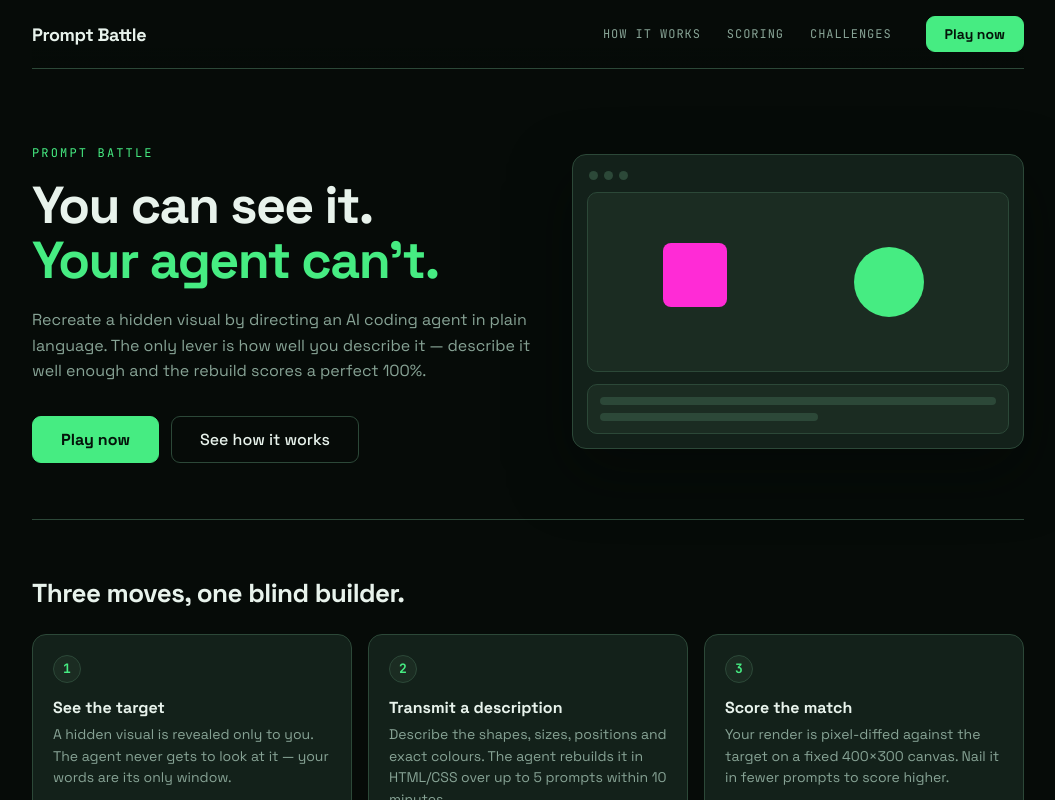
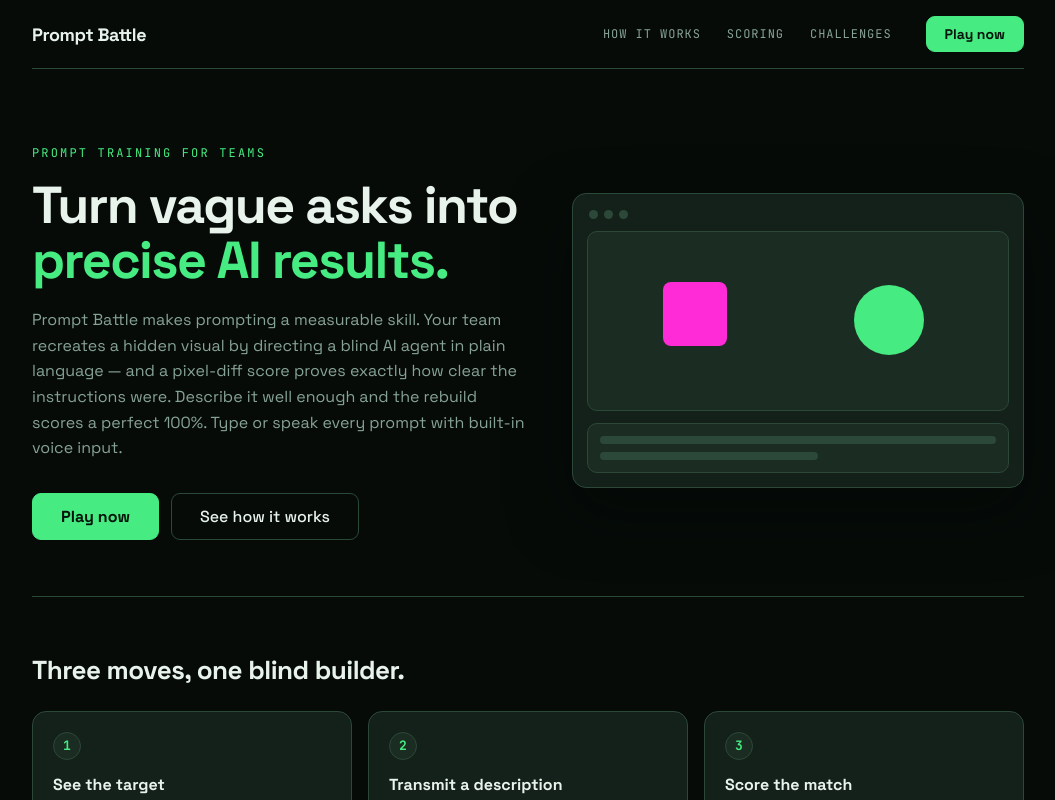
Before and after one commit to vudaodev/prompt-battle, a React (Vite) app: page / in a window 1280 px wide. Shown: the top 800 px of the page, without its empty margins (112-1167 px from the left). Built offline with nearby package versions, Linux system fonts and the light colour scheme.

Commit message:
feat: update landing page copy to enhance clarity and engagement

```diff
--- a/src/Landing.tsx
+++ b/src/Landing.tsx
@@ -113,19 +113,23 @@ export default function Landing({ onStart }: { onStart: () => void }) {
 
             <section className="landing-hero">
                 <div className="landing-hero-copy">
-                    <span className="landing-eyebrow">Prompt Battle</span>
+                    <span className="landing-eyebrow">
+                        Prompt training for teams
+                    </span>
                     <h1 className="landing-title">
-                        You can see it.
+                        Turn vague asks into
                         <br />
                         <span className="landing-title-accent">
-                            Your agent can&rsquo;t.
+                            precise AI results.
                         </span>
                     </h1>
                     <p className="landing-lede">
-                        Recreate a hidden visual by directing an AI coding agent
-                        in plain language. The only lever is how well you
-                        describe it — describe it well enough and the rebuild
-                        scores a perfect 100%.
+                        Prompt Battle makes prompting a measurable skill. Your
+                        team recreates a hidden visual by directing a blind AI
+                        agent in plain language — and a pixel-diff score proves
+                        exactly how clear the instructions were. Describe it well
+                        enough and the rebuild scores a perfect 100%. Type or
+                        speak every prompt with built-in voice input.
                     </p>
                     <div className="landing-cta">
                         <button className="btn primary" onClick={onStart}>
```
